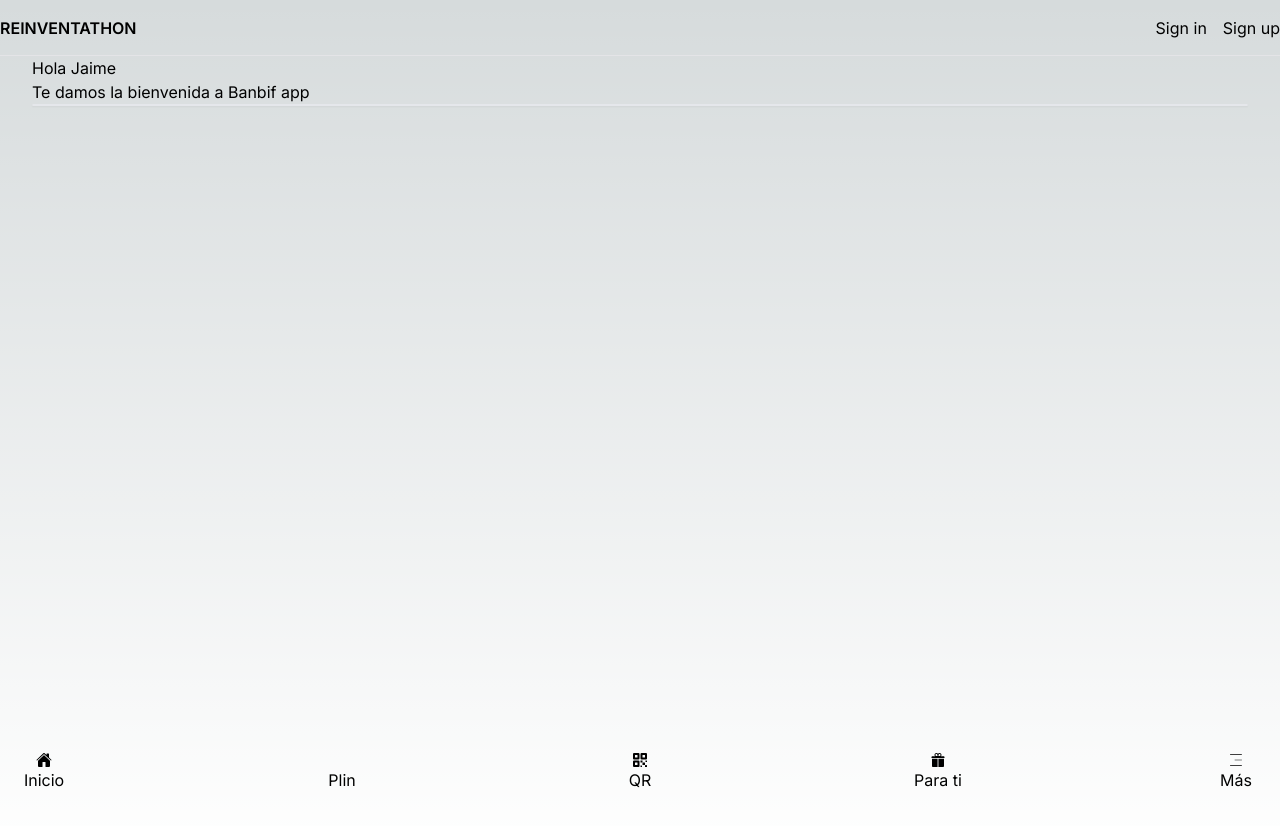
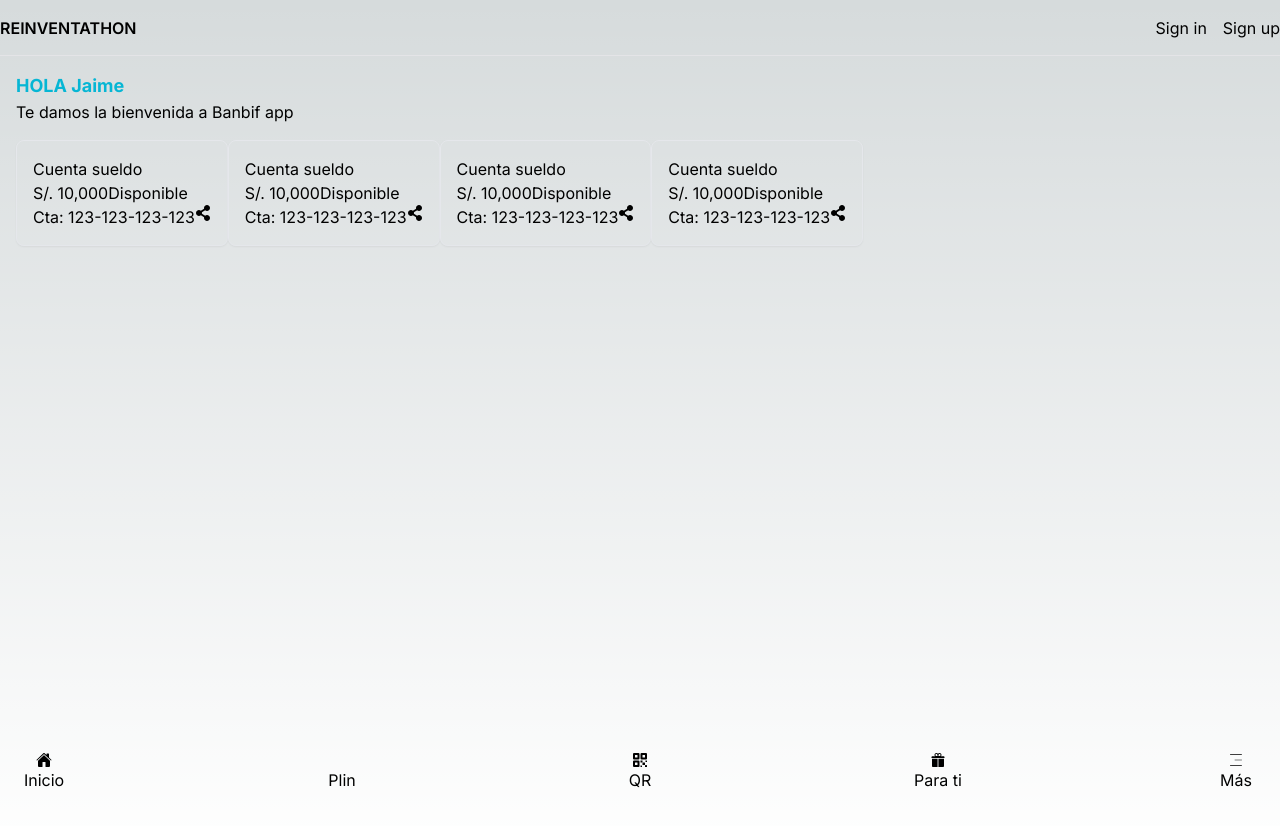
Before and after one commit to alva1612/reinventa-front, a Next.js app: page / in a window 1280 px wide. Shown: the top 826 px of the page. Built offline with nearby package versions, Linux system fonts and the light colour scheme; no server answers; some icons are missing.

Commit message:
slider in progress

```diff
--- a/package.json
+++ b/package.json
@@ -11,6 +11,7 @@
   "dependencies": {
     "@kinde-oss/kinde-auth-nextjs": "^2.0.9",
     "@prisma/client": "5.6.0",
+    "@radix-ui/react-scroll-area": "^1.0.5",
     "clsx": "^2.0.0",
     "next": "14.0.3",
     "react": "^18",
--- a/src/app/layout.tsx
+++ b/src/app/layout.tsx
@@ -21,9 +21,7 @@
     <html lang="en">
       <body className={inter.className}>
         <Navbar />
-        <div className={clsx("flex flex-col min-h-screen mx-8")}>
-          {children}
-        </div>
+        <div className={clsx("flex flex-col min-h-screen")}>{children}</div>
         <BottomNavigation />
       </body>
     </html>
--- a/src/app/page.tsx
+++ b/src/app/page.tsx
@@ -1,11 +1,39 @@
+import { ProductCard } from "@/components/ui/ProductCard";
 import { Card } from "@/components/ui/card";
+import { ScrollArea, ScrollBar } from "@/components/ui/scroll-area";
 
 export default function Home() {
   return (
     <>
-      <h1>Hola Jaime</h1>
-      <h2>Te damos la bienvenida a Banbif app</h2>
-      <Card></Card>
+      <div className="pt-4 mx-4">
+        <h1 className="text-lg text-cyan-500 font-bold">HOLA Jaime</h1>
+        <h2>Te damos la bienvenida a Banbif app</h2>
+      </div>
+      <ScrollArea className="w-full">
+        <div className="flex p-4">
+          <ProductCard
+            amount="10,000"
+            productId="Cta: 123-123-123-123"
+            productName="Cuenta sueldo"
+          />
+          <ProductCard
+            amount="10,000"
+            productId="Cta: 123-123-123-123"
+            productName="Cuenta sueldo"
+          />
+          <ProductCard
+            amount="10,000"
+            productId="Cta: 123-123-123-123"
+            productName="Cuenta sueldo"
+          />
+          <ProductCard
+            amount="10,000"
+            productId="Cta: 123-123-123-123"
+            productName="Cuenta sueldo"
+          />
+        </div>
+        <ScrollBar orientation="horizontal" />
+      </ScrollArea>
     </>
   );
 }
--- a/src/components/icon/Icon.tsx
+++ b/src/components/icon/Icon.tsx
@@ -4,10 +4,18 @@
 import { IoQrCode } from "react-icons/io5";
 import { IoIosGift } from "react-icons/io";
 import { CiMenuFries } from "react-icons/ci";
+import { FaShareAlt } from "react-icons/fa";
 
 import { ReactNode, memo } from "react";
 
-export type IconKey = "bank" | "home" | "plin" | "qr" | "gift" | "menu";
+export type IconKey =
+  | "bank"
+  | "home"
+  | "plin"
+  | "qr"
+  | "gift"
+  | "menu"
+  | "share";
 const IconDict: Record<IconKey, ReactNode> = {
   home: <IoHome />,
   bank: <AiFillBank />,
@@ -15,6 +23,7 @@
   qr: <IoQrCode />,
   gift: <IoIosGift />,
   menu: <CiMenuFries />,
+  share: <FaShareAlt />,
 };
 
 const Comp = ({ type }: { type: IconKey }) => {
--- /dev/null
+++ b/src/components/ui/ProductCard/ProductCard.tsx
@@ -0,0 +1,27 @@
+import { Icon } from "@/components/icon/Icon";
+import { Card } from "../card";
+
+interface ProductCardProps {
+  productName: string;
+  amount: string;
+  productId: string;
+}
+
+export const ProductCard = ({
+  amount,
+  productId,
+  productName,
+}: ProductCardProps) => {
+  return (
+    <Card className="p-4">
+      <h4>{productName}</h4>
+      <div>
+        <span>S/. {amount}</span>
+        <span>Disponible</span>
+      </div>
+      <div className="flex w-full justify-between">
+        <p>{productId}</p> <Icon type="share" />
+      </div>
+    </Card>
+  );
+};
--- /dev/null
+++ b/src/components/ui/ProductCard/index.ts
@@ -0,0 +1 @@
+export * from "./ProductCard";
--- /dev/null
+++ b/src/components/ui/scroll-area.tsx
@@ -0,0 +1,48 @@
+"use client"
+
+import * as React from "react"
+import * as ScrollAreaPrimitive from "@radix-ui/react-scroll-area"
+
+import { cn } from "@/lib/utils"
+
+const ScrollArea = React.forwardRef<
+  React.ElementRef<typeof ScrollAreaPrimitive.Root>,
+  React.ComponentPropsWithoutRef<typeof ScrollAreaPrimitive.Root>
+>(({ className, children, ...props }, ref) => (
+  <ScrollAreaPrimitive.Root
+    ref={ref}
+    className={cn("relative overflow-hidden", className)}
+    {...props}
+  >
+    <ScrollAreaPrimitive.Viewport className="h-full w-full rounded-[inherit]">
+      {children}
+    </ScrollAreaPrimitive.Viewport>
+    <ScrollBar />
+    <ScrollAreaPrimitive.Corner />
+  </ScrollAreaPrimitive.Root>
+))
+ScrollArea.displayName = ScrollAreaPrimitive.Root.displayName
+
+const ScrollBar = React.forwardRef<
+  React.ElementRef<typeof ScrollAreaPrimitive.ScrollAreaScrollbar>,
+  React.ComponentPropsWithoutRef<typeof ScrollAreaPrimitive.ScrollAreaScrollbar>
+>(({ className, orientation = "vertical", ...props }, ref) => (
+  <ScrollAreaPrimitive.ScrollAreaScrollbar
+    ref={ref}
+    orientation={orientation}
+    className={cn(
+      "flex touch-none select-none transition-colors",
+      orientation === "vertical" &&
+        "h-full w-2.5 border-l border-l-transparent p-[1px]",
+      orientation === "horizontal" &&
+        "h-2.5 flex-col border-t border-t-transparent p-[1px]",
+      className
+    )}
+    {...props}
+  >
+    <ScrollAreaPrimitive.ScrollAreaThumb className="relative flex-1 rounded-full bg-border" />
+  </ScrollAreaPrimitive.ScrollAreaScrollbar>
+))
+ScrollBar.displayName = ScrollAreaPrimitive.ScrollAreaScrollbar.displayName
+
+export { ScrollArea, ScrollBar }
```
Also changed, not shown: 1 other file (tests, documents, lock files or other folders).
